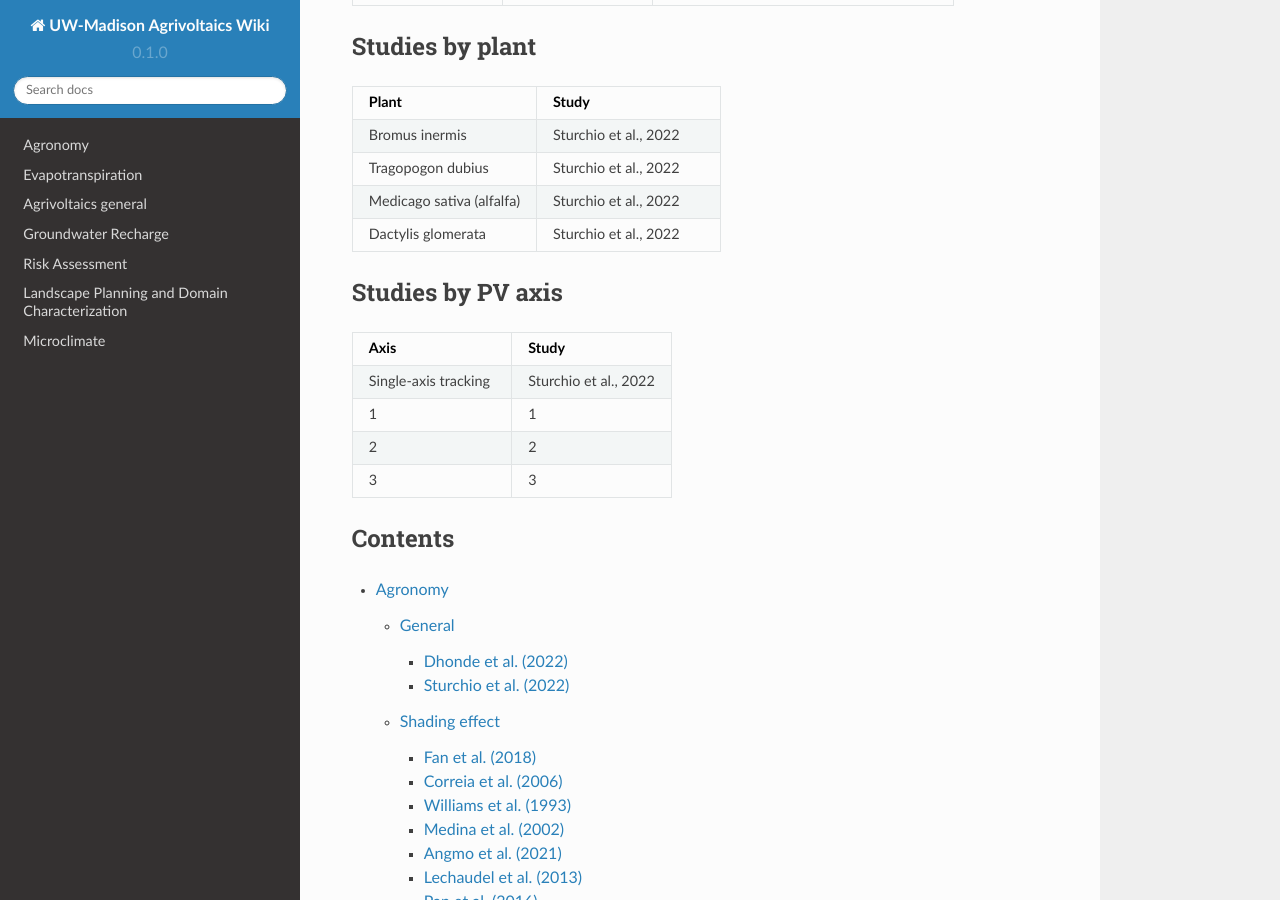
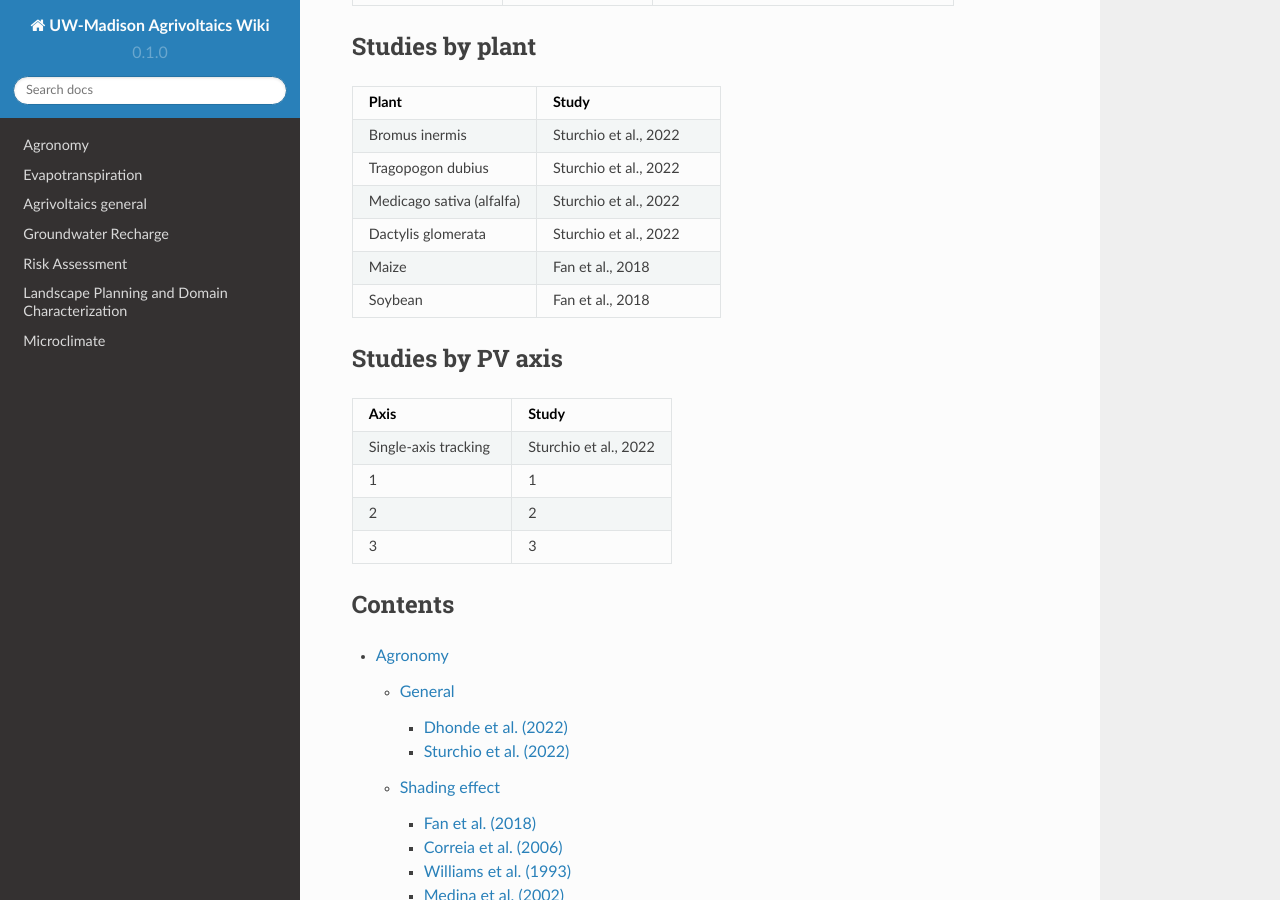
Before and after one commit to hanhydro/wiki, a Sphinx documentation site: the page built from docs/source/index.rst, in a window 1280 px wide and 900 px high, scrolled down 1783 px. Built offline with Sphinx 7.4.7 and the Read the Docs theme 2.0.0, drawn with Linux system fonts in a browser that asks for light colours; pages that are not in the unit, such as notebooks, are missing from menus.

Commit message:
Update index.rst

```diff
--- a/docs/source/index.rst
+++ b/docs/source/index.rst
@@ -116,6 +116,10 @@ Studies by plant
      - Sturchio et al., 2022
    * - Dactylis glomerata
      - Sturchio et al., 2022
+   * - Maize
+     - Fan et al., 2018
+   * - Soybean
+     - Fan et al., 2018
 
 Studies by PV axis
 ----------------------
```
